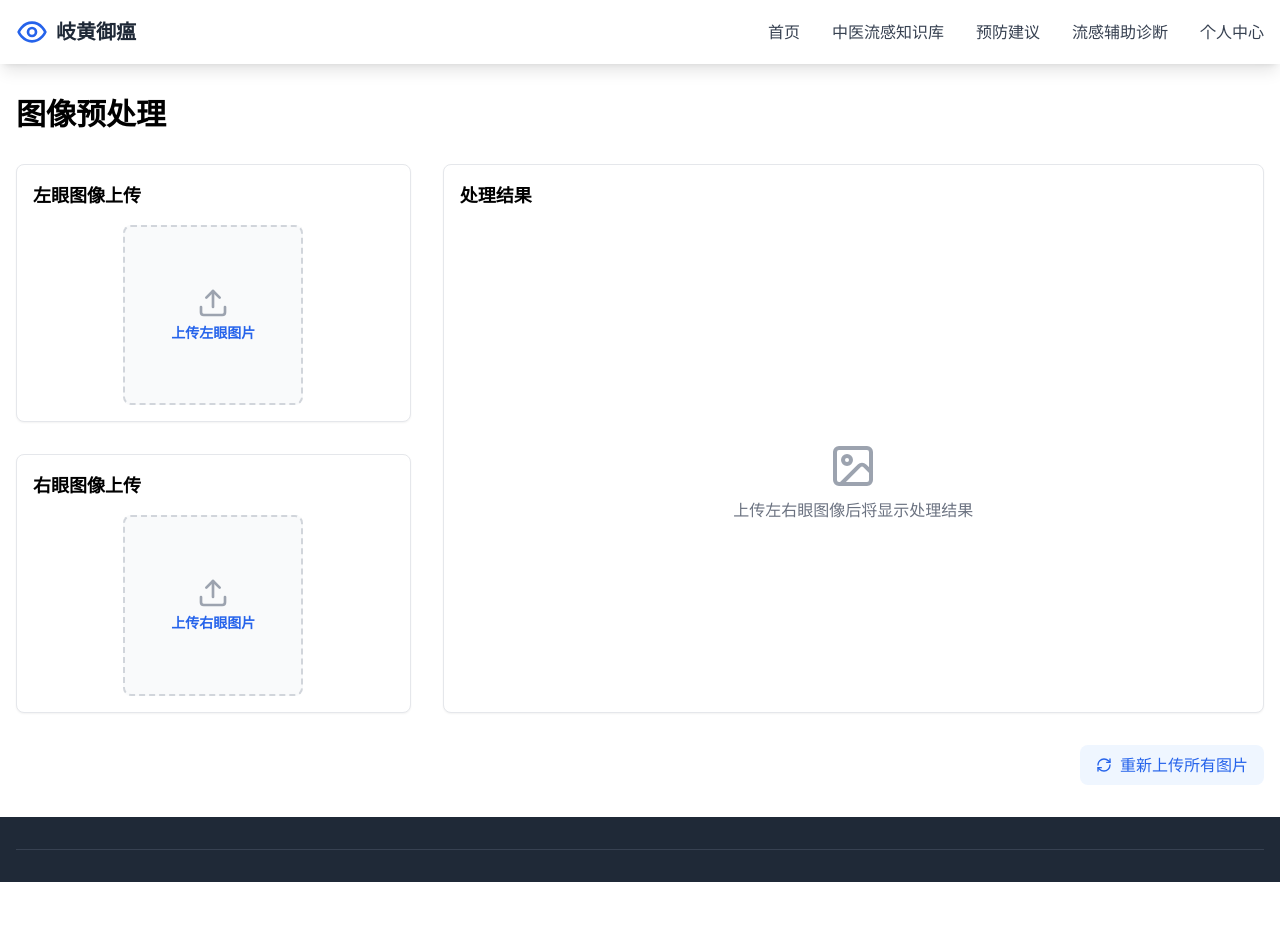
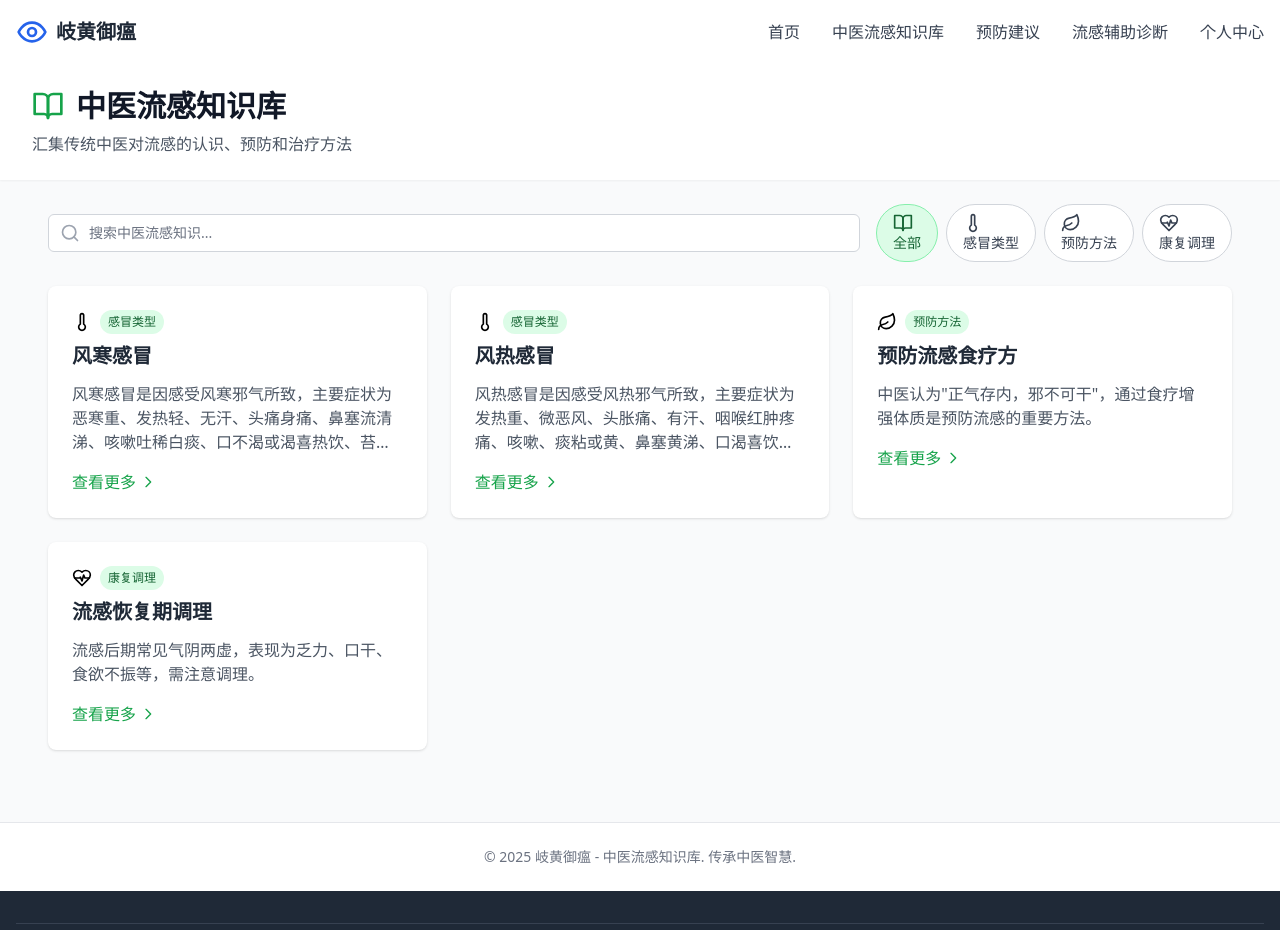
Before and after one commit to GOLDENSPIRALCRISPYDUCK/project, a React (Vite) app: page /preprocessing in a window 1280 px wide. Shown: the top 930 px of the page. Before the commit the page ends 882 px from the top, so only its background shows below. Built offline with nearby package versions, Linux system fonts and the light colour scheme.

Commit message:
Update Preprocessing.tsx

```diff
--- a/src/pages/Preprocessing.tsx
+++ b/src/pages/Preprocessing.tsx
@@ -1,192 +1,224 @@
-import React, { useState, useEffect } from 'react';
-import { Upload, Image as ImageIcon, RefreshCw } from 'lucide-react';
+import React, { useState } from 'react';
+import { Search, BookOpen, Thermometer, Leaf, HeartPulse } from 'lucide-react';
 
-interface ProcessedImage {
-  original: string;
-  processed: string;
+// 知识库数据
+const knowledgeData = [
+  {
+    id: 1,
+    title: '风寒感冒',
+    category: '感冒类型',
+    content: '风寒感冒是因感受风寒邪气所致，主要症状为恶寒重、发热轻、无汗、头痛身痛、鼻塞流清涕、咳嗽吐稀白痰、口不渴或渴喜热饮、苔薄白。治疗以辛温解表为主。',
+    treatments: [
+      '葱白生姜汤：葱白3根，生姜3片，红糖适量，水煎温服',
+      '荆防败毒散：荆芥、防风、羌活、独活、柴胡、前胡、川芎、枳壳、茯苓、桔梗、甘草'
+    ],
+    prevention: '注意保暖，避免受凉；适当运动增强体质；饮食宜温热'
+  },
+  {
+    id: 2,
+    title: '风热感冒',
+    category: '感冒类型',
+    content: '风热感冒是因感受风热邪气所致，主要症状为发热重、微恶风、头胀痛、有汗、咽喉红肿疼痛、咳嗽、痰粘或黄、鼻塞黄涕、口渴喜饮、舌尖边红、苔薄白微黄。治疗以辛凉解表为主。',
+    treatments: [
+      '银翘散：金银花、连翘、桔梗、薄荷、竹叶、生甘草、荆芥穗、淡豆豉、牛蒡子',
+      '桑菊饮：桑叶、菊花、杏仁、连翘、薄荷、桔梗、甘草、芦根'
+    ],
+    prevention: '保持室内通风；多饮水；避免辛辣刺激性食物'
+  },
+  {
+    id: 3,
+    title: '预防流感食疗方',
+    category: '预防方法',
+    content: '中医认为"正气存内，邪不可干"，通过食疗增强体质是预防流感的重要方法。',
+    treatments: [
+      '玉屏风散：黄芪、白术、防风，可增强免疫力',
+      '姜枣茶：生姜3片，红枣5枚，红糖适量，水煎代茶饮'
+    ],
+    prevention: '平时可多食用山药、红枣、枸杞等补益脾肺的食物'
+  },
+  {
+    id: 4,
+    title: '流感恢复期调理',
+    category: '康复调理',
+    content: '流感后期常见气阴两虚，表现为乏力、口干、食欲不振等，需注意调理。',
+    treatments: [
+      '生脉饮：人参、麦冬、五味子',
+      '沙参麦冬汤：沙参、玉竹、生甘草、冬桑叶、麦冬、生扁豆、花粉'
+    ],
+    prevention: '避免劳累；饮食清淡易消化；可适量食用百合、银耳等滋阴食物'
   }
+];
 
-const Preprocessing = () => {
-  const [leftEye, setLeftEye] = useState<ProcessedImage | null>(null);
-  const [rightEye, setRightEye] = useState<ProcessedImage | null>(null);
-  const [processedImage, setProcessedImage] = useState<string | null>(null);
-  const [isProcessing, setIsProcessing] = useState(false);
-  const [progress, setProgress] = useState(0);
-  const [fileNumber, setFileNumber] = useState<string | null>(null);
+const KnowledgeBase = () => {
+  const [searchTerm, setSearchTerm] = useState('');
+  const [selectedCategory, setSelectedCategory] = useState('全部');
+  const [selectedItem, setSelectedItem] = useState(null);
 
-  const handleImageUpload = (eye: 'left' | 'right') => (event: React.ChangeEvent<HTMLInputElement>) => {
-    const file = event.target.files?.[0];
-    if (file) {
-      const reader = new FileReader();
-      reader.onloadend = () => {
-        const originalImage = reader.result as string;
+  // 获取所有分类
+  const categories = ['全部', ...new Set(knowledgeData.map(item => item.category))];
 
-        if (eye === 'left') {
-          setLeftEye({ original: originalImage, processed: originalImage });
-        } else {
-          setRightEye({ original: originalImage, processed: originalImage });
-        }
+  // 过滤数据
+  const filteredData = knowledgeData.filter(item => {
+    const matchesSearch = item.title.includes(searchTerm) ||
+                         item.content.includes(searchTerm);
+    const matchesCategory = selectedCategory === '全部' ||
+                          item.category === selectedCategory;
+    return matchesSearch && matchesCategory;
+  });
 
-        // 提取文件名中的数字
-        const numberMatch = file.name.match(/^(\d+)_/);
-        if (numberMatch) {
-          setFileNumber(numberMatch[1]);
-        }
-      };
-      reader.readAsDataURL(file);
+  // 渲染分类图标
+  const renderCategoryIcon = (category) => {
+    switch(category) {
+      case '感冒类型':
+        return <Thermometer className="w-5 h-5 mr-2" />;
+      case '预防方法':
+        return <Leaf className="w-5 h-5 mr-2" />;
+      case '康复调理':
+        return <HeartPulse className="w-5 h-5 mr-2" />;
+      default:
+        return <BookOpen className="w-5 h-5 mr-2" />;
     }
   };
 
-  useEffect(() => {
-    if (leftEye && rightEye && fileNumber) {
-      setIsProcessing(true);
-      setProgress(0);
+  return (
+    <div className="min-h-screen bg-gray-50">
+      {/* 头部 */}
+      <header className="bg-white shadow-sm">
+        <div className="max-w-7xl mx-auto py-6 px-4 sm:px-6 lg:px-8">
+          <h1 className="text-3xl font-bold text-gray-900 flex items-center">
+            <BookOpen className="h-8 w-8 text-green-600 mr-3" />
+            中医流感知识库
+          </h1>
+          <p className="mt-2 text-gray-600">
+            汇集传统中医对流感的认识、预防和治疗方法
+          </p>
+        </div>
+      </header>
 
-      // 更快的处理进度 - 每100ms更新10%，总共1秒完成
-      const interval = setInterval(() => {
-        setProgress(prev => {
-          const newProgress = prev + 10;
-          if (newProgress >= 100) {
-            clearInterval(interval);
-            setIsProcessing(false);
-            // 使用提取的文件编号设置处理后的图像路径
-            setProcessedImage(`/src/stores/${fileNumber}_process.jpg`);
-            return 100;
-          }
-          return newProgress;
-        });
-      }, 100); // 从150ms改为100ms
-
-      return () => clearInterval(interval);
-    }
-  }, [leftEye, rightEye, fileNumber]);
-
-  const handleResetAll = () => {
-    setLeftEye(null);
-    setRightEye(null);
-    setProcessedImage(null);
-    setIsProcessing(false);
-    setProgress(0);
-    setFileNumber(null);
-  };
-
-  const shouldShowProcessedImage = leftEye && rightEye && processedImage && !isProcessing;
-
-  return (
-    <div className="max-w-7xl mx-auto px-4 py-8">
-      <h1 className="text-3xl font-bold mb-8">图像预处理</h1>
-
-      <div className="grid grid-cols-6 gap-8">
-        {/* 左眼和右眼上传区域 */}
-        <div className="col-span-2">
-          {/* 左眼上传 */}
-          <div className="border rounded-lg p-4 bg-white shadow-sm mb-8">
-            <h3 className="text-lg font-semibold mb-4">左眼图像上传</h3>
-            <div className="aspect-square border-2 border-dashed border-gray-300 rounded-lg flex flex-col items-center justify-center bg-gray-50 w-1/2 h-1/2 mx-auto">
-              {leftEye ? (
-                <img
-                  src={leftEye.original}
-                  alt="左眼原始图像"
-                  className="max-w-full max-h-full object-contain"
+      {/* 主内容区 */}
+      <main className="max-w-7xl mx-auto py-6 sm:px-6 lg:px-8">
+        {/* 搜索和筛选区 */}
+        <div className="px-4 pb-6">
+          <div className="flex flex-col md:flex-row md:items-center md:justify-between gap-4">
+            <div className="relative flex-1">
+              <div className="absolute inset-y-0 left-0 pl-3 flex items-center pointer-events-none">
+                <Search className="h-5 w-5 text-gray-400" />
+              </div>
+              <input
+                type="text"
+                className="block w-full pl-10 pr-3 py-2 border border-gray-300 rounded-md leading-5 bg-white placeholder-gray-500 focus:outline-none focus:ring-2 focus:ring-green-500 focus:border-green-500 sm:text-sm"
+                placeholder="搜索中医流感知识..."
+                value={searchTerm}
+                onChange={(e) => setSearchTerm(e.target.value)}
               />
-              ) : (
-                <div className="text-center">
-                  <Upload className="mx-auto h-8 w-8 text-gray-400" />
-                  <label className="mt-2 cursor-pointer">
-                    <span className="mt-1 block text-sm font-semibold text-blue-600">
-                      上传左眼图片
-                    </span>
-                    <input
-                      type="file"
-                      className="hidden"
-                      accept="image/*"
-                      onChange={handleImageUpload('left')}
-                    />
-                  </label>
-                </div>
-              )}
-            </div>
             </div>
 
-          {/* 右眼上传 */}
-          <div className="border rounded-lg p-4 bg-white shadow-sm">
-            <h3 className="text-lg font-semibold mb-4">右眼图像上传</h3>
-            <div className="aspect-square border-2 border-dashed border-gray-300 rounded-lg flex flex-col items-center justify-center bg-gray-50 w-1/2 h-1/2 mx-auto">
-              {rightEye ? (
-                <img
-                  src={rightEye.original}
-                  alt="右眼原始图像"
-                  className="max-w-full max-h-full object-contain"
-                />
-              ) : (
-                <div className="text-center">
-                  <Upload className="mx-auto h-8 w-8 text-gray-400" />
-                  <label className="mt-2 cursor-pointer">
-                    <span className="mt-1 block text-sm font-semibold text-blue-600">
-                      上传右眼图片
-                    </span>
-                    <input
-                      type="file"
-                      className="hidden"
-                      accept="image/*"
-                      onChange={handleImageUpload('right')}
-                    />
-                  </label>
-                </div>
-              )}
+            <div className="flex space-x-2 overflow-x-auto pb-2 md:pb-0">
+              {categories.map((category) => (
+                <button
+                  key={category}
+                  onClick={() => setSelectedCategory(category)}
+                  className={`px-4 py-2 rounded-full text-sm font-medium whitespace-nowrap ${
+                    selectedCategory === category
+                      ? 'bg-green-100 text-green-800 border border-green-300'
+                      : 'bg-white text-gray-700 border border-gray-300 hover:bg-gray-50'
+                  }`}
+                >
+                  {renderCategoryIcon(category)}
+                  {category}
+                </button>
+              ))}
             </div>
           </div>
         </div>
 
-        {/* 处理结果区域 */}
-        <div className="col-span-4">
-          <div className="border rounded-lg p-4 bg-white shadow-sm h-full">
-            <h3 className="text-lg font-semibold mb-4">处理结果</h3>
-            {isProcessing ? (
-              <div className="h-full flex flex-col items-center justify-center">
-                <div className="w-full max-w-md bg-gray-200 rounded-full h-2.5 mb-4">
-                  <div
-                    className="bg-blue-600 h-2.5 rounded-full transition-all duration-100" // 添加平滑过渡
-                    style={{ width: `${progress}%` }}
-                  ></div>
+        {/* 内容展示区 */}
+        <div className="px-4">
+          {selectedItem ? (
+            // 详细内容视图
+            <div className="bg-white shadow rounded-lg overflow-hidden">
+              <div className="p-6">
+                <button
+                  onClick={() => setSelectedItem(null)}
+                  className="mb-4 flex items-center text-gray-500 hover:text-gray-700"
+                >
+                  <svg className="w-5 h-5 mr-1" fill="none" stroke="currentColor" viewBox="0 0 24 24">
+                    <path strokeLinecap="round" strokeLinejoin="round" strokeWidth={2} d="M10 19l-7-7m0 0l7-7m-7 7h18" />
+                  </svg>
+                  返回列表
+                </button>
+
+                <h2 className="text-2xl font-bold text-gray-800 mb-2">{selectedItem.title}</h2>
+                <div className="inline-block px-3 py-1 rounded-full text-sm font-medium bg-green-100 text-green-800 mb-4">
+                  {selectedItem.category}
                 </div>
-                <p className="text-gray-600">正在快速处理图像... {progress}%</p>
+
+                <div className="prose max-w-none">
+                  <h3 className="text-lg font-semibold text-gray-800 mt-6 mb-3">症状特点</h3>
+                  <p className="text-gray-700 mb-6">{selectedItem.content}</p>
+
+                  <h3 className="text-lg font-semibold text-gray-800 mt-6 mb-3">治疗方法</h3>
+                  <ul className="list-disc pl-5 space-y-2 mb-6">
+                    {selectedItem.treatments.map((treatment, index) => (
+                      <li key={index} className="text-gray-700">{treatment}</li>
+                    ))}
+                  </ul>
+
+                  <h3 className="text-lg font-semibold text-gray-800 mt-6 mb-3">预防建议</h3>
+                  <p className="text-gray-700">{selectedItem.prevention}</p>
                 </div>
-            ) : shouldShowProcessedImage ? (
-              <div className="h-full flex items-center justify-center">
-                <img
-                  src={processedImage}
-                  alt="处理结果"
-                  className="max-w-full h-auto object-contain"
-                  onError={(e) => {
-                    (e.target as HTMLImageElement).src = 'https://via.placeholder.com/500x300?text=处理结果图像加载失败';
-                  }}
-                />
+              </div>
             </div>
           ) : (
-              <div className="h-full flex items-center justify-center text-gray-500">
-                <div className="text-center">
-                  <ImageIcon className="mx-auto h-12 w-12 text-gray-400" />
-                  <p className="mt-2">上传左右眼图像后将显示处理结果</p>
+            // 列表视图
+            <div className="grid gap-6 md:grid-cols-2 lg:grid-cols-3">
+              {filteredData.length > 0 ? (
+                filteredData.map((item) => (
+                  <div
+                    key={item.id}
+                    className="bg-white overflow-hidden shadow rounded-lg hover:shadow-md transition-shadow cursor-pointer"
+                    onClick={() => setSelectedItem(item)}
+                  >
+                    <div className="p-6">
+                      <div className="flex items-center">
+                        {renderCategoryIcon(item.category)}
+                        <span className="inline-flex px-2 py-1 rounded-full text-xs font-medium bg-green-100 text-green-800">
+                          {item.category}
+                        </span>
                       </div>
+                      <h3 className="mt-2 text-xl font-semibold text-gray-800">{item.title}</h3>
+                      <p className="mt-3 text-gray-600 line-clamp-3">{item.content}</p>
+                      <div className="mt-4 flex items-center text-green-600 hover:text-green-800">
+                        <span>查看更多</span>
+                        <svg className="w-4 h-4 ml-1" fill="none" stroke="currentColor" viewBox="0 0 24 24">
+                          <path strokeLinecap="round" strokeLinejoin="round" strokeWidth={2} d="M9 5l7 7-7 7" />
+                        </svg>
+                      </div>
+                    </div>
+                  </div>
+                ))
+              ) : (
+                <div className="col-span-full py-12 text-center">
+                  <Search className="mx-auto h-12 w-12 text-gray-400" />
+                  <h3 className="mt-2 text-lg font-medium text-gray-900">未找到相关内容</h3>
+                  <p className="mt-1 text-gray-500">请尝试其他搜索词或分类</p>
                 </div>
               )}
             </div>
+          )}
         </div>
+      </main>
+
+      {/* 页脚 */}
+      <footer className="bg-white border-t border-gray-200 mt-12">
+        <div className="max-w-7xl mx-auto py-6 px-4 sm:px-6 lg:px-8">
+          <p className="text-center text-gray-500 text-sm">
+            © {new Date().getFullYear()} 岐黄御瘟 - 中医流感知识库. 传承中医智慧.
+          </p>
         </div>
-
-      {/* 重置按钮 */}
-      <div className="mt-8 flex justify-end">
-        <button
-          onClick={handleResetAll}
-          className="px-4 py-2 bg-blue-50 text-blue-600 rounded-lg flex items-center gap-2 hover:bg-blue-100 transition-colors"
-        >
-          <RefreshCw className="w-4 h-4" />
-          <span>重新上传所有图片</span>
-        </button>
-      </div>
+      </footer>
     </div>
   );
-}
+};
 
-export default Preprocessing;
+export default KnowledgeBase;
```
Lines whose indentation alone changed are shown as unchanged.
